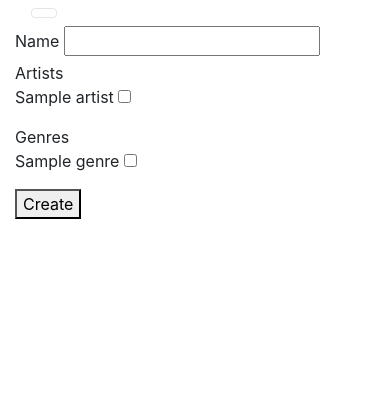
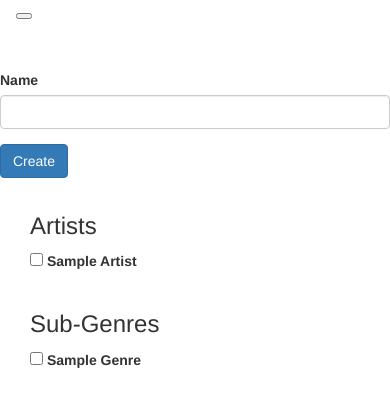
Before and after one commit to davidhousedev/Music-Catalog-Udacity, a Flask app: page /genre/create/ in a window 390 px wide. Shown: the top 407 px of the page. Run offline with Flask 2, Linux system fonts and the light colour scheme; the visitor is signed in with stand-in values (Sample User, id 1); tables that the repository leaves empty hold one stand-in row (values such as "Sample post"); some libraries are stand-ins or nearby versions.

Commit message:
feat: Make genre creation view responsive

```diff
--- a/templates/genre_create.html
+++ b/templates/genre_create.html
@@ -7,25 +7,34 @@
 
 {% block content %}
     <form method="POST">
-        <label for="name">Name</label>
-        <input type="text" name="name" id="name"/>
-        <br>
-        <label>Artists
+        <div class="form-group row">
+            <label for="name">Name</label>
+            <input class="form-control" type="text" name="name" id="name"/>
+        </div>
+        <div class="form-group row">
+            <button class="btn btn-primary" type="submit">Create</button>
+        </div>
+
+        <div class="artists col-xs-12 col-sm-6">
+            <h3>Artists</h3>
             {% for artist in artists %}
-                <br>
-                <label for="{{artist.name}}">{{artist.name}}</label>
-                <input type="checkbox" name="artist|{{artist.art_id}}" id="{{artist.name}}"/>
+                <div class="form-group">
+                    <label class="form-check-label text-capitalize"  for="{{artist.name}}">
+                        <input class="form-check-input" type="checkbox" name="artist|{{artist.art_id}}" id="{{artist.name}}"/> {{artist.name}}
+                    </label>
+                </div>
             {% endfor %}
-        </label>
-        <br>
-        <label>Genres
-            {% for genre in genres %}
-                <br>
-                <label for="{{genre.name}}">{{genre.name}}</label>
-                <input type="checkbox" name="genre|{{genre.gen_id}}" id="{{genre.name}}"/>
-            {% endfor %}
-        </label>
-        <br>
-        <button>Create</button>
+        </div>
+        <div class="genres col-xs-12 col-sm-6">
+            <h3>Sub-Genres</h3>
+                {% for genre in genres %}
+                    <div class="form-group">
+                        <label class="form-check-label text-capitalize" for="{{genre.name}}">
+                            <input class="form-check-input" type="checkbox" name="genre|{{genre.gen_id}}" id="{{genre.name}}"/> {{genre.name}}
+                        </label>
+                    </div>
+                {% endfor %}
+        </div>
+
     </form>
 {% endblock %}
```
